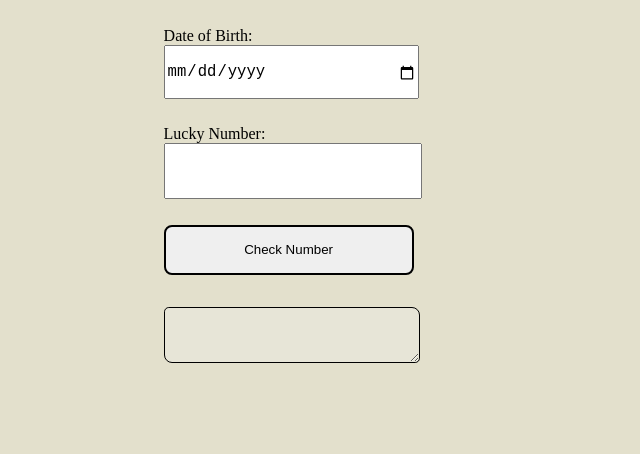
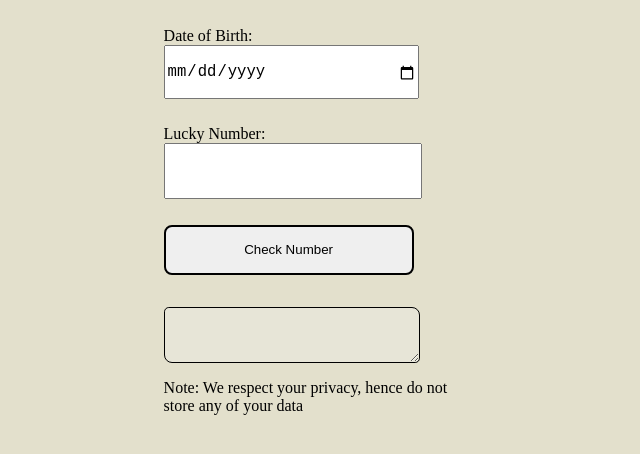
Before and after one commit to abhishek17551/birthday-lucky-mark11, a plain HTML site: page index.html in a window 1280 px wide. Shown: the part 192-646 px from the top of the page, without its empty margins (318-958 px from the left). Drawn offline with Linux system fonts and the light colour scheme.

Commit message:
added privacy note

```diff
--- a/index.html
+++ b/index.html
@@ -21,6 +21,8 @@
 
         <textarea id="output-box" disabled></textarea>
 
+        <p>Note: We respect your privacy, hence do not store any of your data</p>
+
     </div>
 </body>
 <script src="script.js"></script>
```
